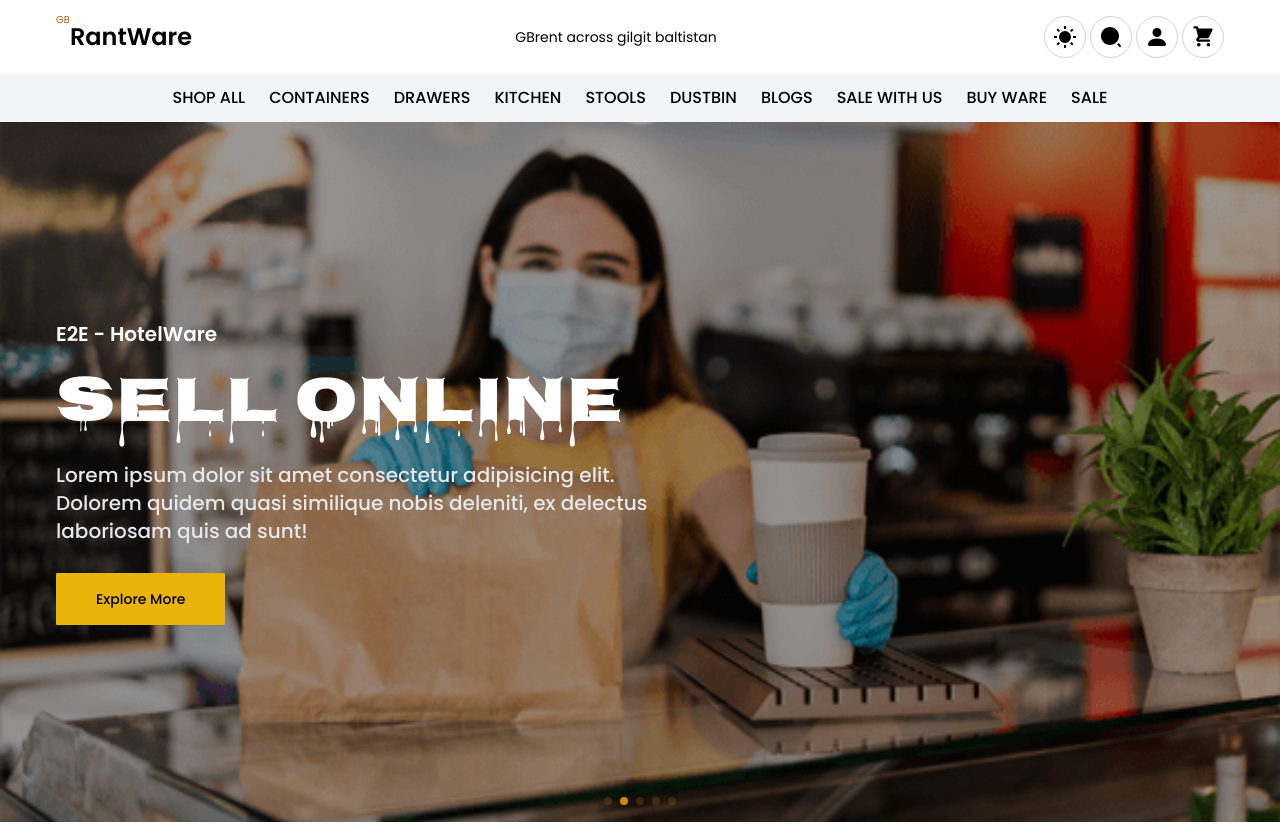
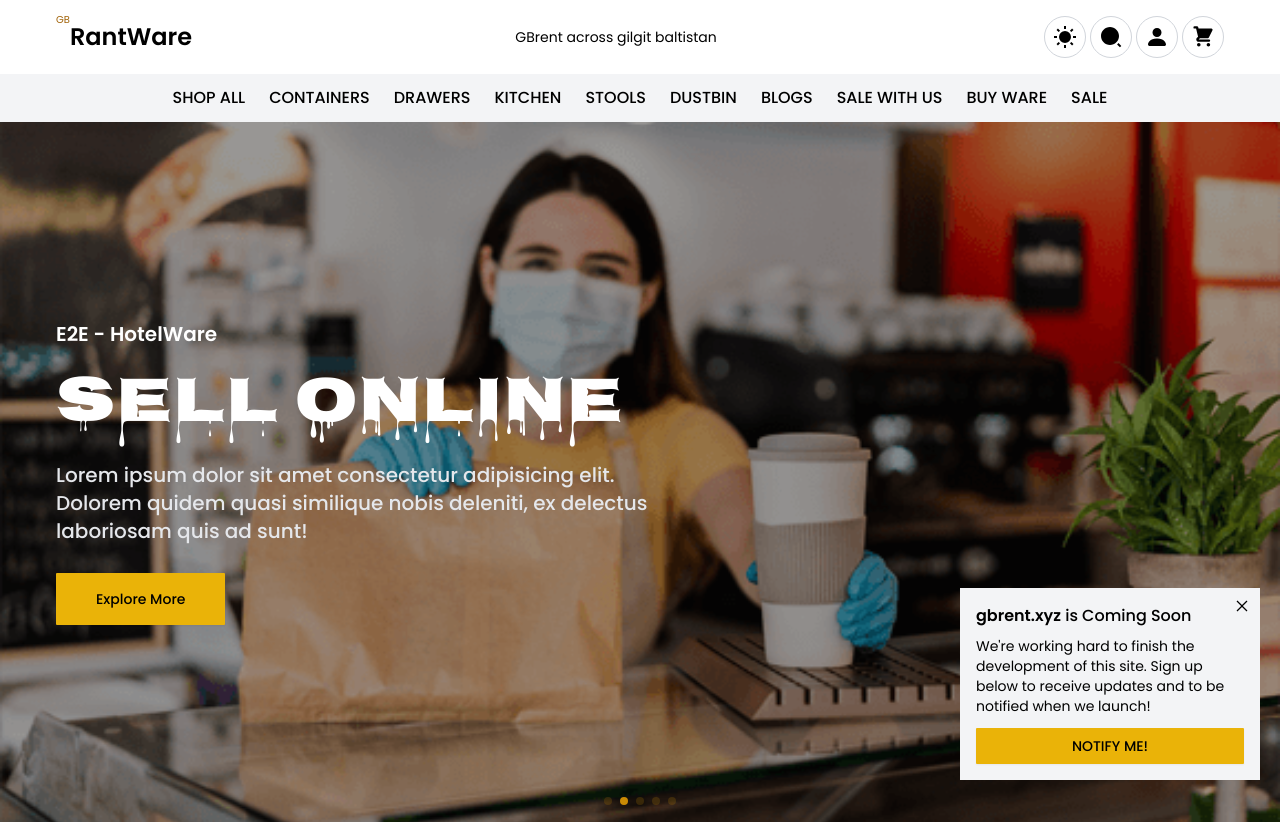
Before and after one commit to imran-baitham/gbrent, a Next.js app: page / in a window 1280 px wide. Shown: the top 824 px of the page. Built offline with nearby package versions, Linux system fonts and the light colour scheme; a web font is replaced by a local one.

Commit message:
update new code

```diff
--- a/src/components/Generic/BuyNow.tsx
+++ b/src/components/Generic/BuyNow.tsx
@@ -1,6 +1,8 @@
 import { classNames } from '@/utils'
 import { motion } from 'framer-motion'
 import React, { useEffect, useState } from 'react'
+import { Button } from '../Button/Button'
+import { ReactIcon } from '../ReactIcon/ReactIcon'
 
 const variants = {
   open: { opacity: 1, x: 0 },
@@ -24,11 +26,39 @@ export function BuyNow() {
         variants={variants}
         className={classNames(
           notfi ? 'block' : 'translate-x-[50rem]',
-          'fixed bottom-5 right-5 w-[300px] bg-gray-100 dark:bg-zinc-800 py-4 px-4 flex items-center justify-between',
+          'fixed bottom-1 ml-1 right-1 md:bottom-5 md:right-5 md:w-[300px] h-auto bg-gray-100 dark:bg-zinc-800 py-4 px-4 z-10',
         )}
-        onClick={() => setNotfi(false)}
       >
-        <h1 className="font-bold">Buy Now</h1>
+        <div className="pb-2 flex justify-between">
+          <h1>
+            <b className="font-bold">gbrent.xyz</b>
+            <span className="font-[420]"> is Coming Soon</span>
+          </h1>
+          <button
+            className="absolute top-2 right-2"
+            onClick={() => setNotfi(false)}
+          >
+            <ReactIcon icon="VscClose" className="w-5 h-5" />
+          </button>
+        </div>
+        <p className="text-sm pb-3">
+          {"We're"} working hard to finish the development of this site. Sign up
+          below to receive updates and to be notified when we launch!
+        </p>
+        <Button
+          primary
+          full
+          className="uppercase"
+          onClick={() =>
+            window.open(
+              'https://api.whatsapp.com/send/?phone=923118923911&text&app_absent=0',
+              '_blank',
+            )
+          }
+        >
+          Notify me!
+        </Button>
+        {/* <h1 className="font-bold">Buy Now</h1>
         <div onClick={(e) => e.stopPropagation()}>
           <div
             className="font-bold cursor-pointer text-yellow-600"
@@ -41,7 +71,7 @@ export function BuyNow() {
           >
             Contact Me
           </div>
-        </div>
+        </div> */}
       </motion.div>
     </>
   )
```
